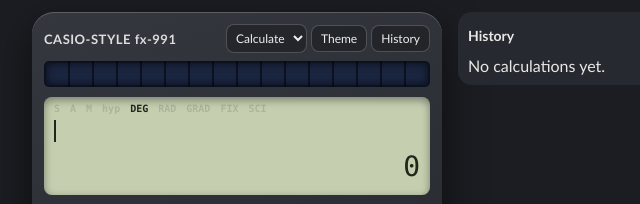
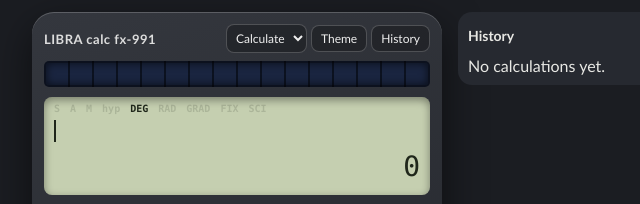
Before and after one commit to Chrispinus-Langat/LIBRAcalc, a plain HTML site: page index.html in a window 1280 px wide. Shown: the top 204 px of the page, 245-885 px from the left. Drawn offline with Linux system fonts and the light colour scheme.

Commit message:
Update index.html

```diff
--- a/index.html
+++ b/index.html
@@ -53,7 +53,7 @@ body{margin:0;min-height:100vh;background:var(--page);color:var(--ink);font-fami
 <body>
 <div class="wrap">
 <main class="calc" aria-label="Scientific calculator">
-  <div class="top"><b>CASIO-STYLE fx-991</b><span><select id="mode" aria-label="Mode"></select><button id="thm" aria-label="Toggle light and dark theme">Theme</button><button id="hbtn" aria-label="Show or hide history">History</button></span></div>
+  <div class="top"><b>LIBRA calc fx-991</b><span><select id="mode" aria-label="Mode"></select><button id="thm" aria-label="Toggle light and dark theme">Theme</button><button id="hbtn" aria-label="Show or hide history">History</button></span></div>
   <div class="solar" aria-hidden="true"></div>
   <div class="lcd" role="region" aria-label="Display">
     <div class="ind" aria-hidden="true"><span data-i="S">S</span><span data-i="A">A</span><span data-i="M">M</span><span data-i="HYP">hyp</span><span data-i="DEG">DEG</span><span data-i="RAD">RAD</span><span data-i="GRAD">GRAD</span><span data-i="FIX">FIX</span><span data-i="SCI">SCI</span></div>
```
